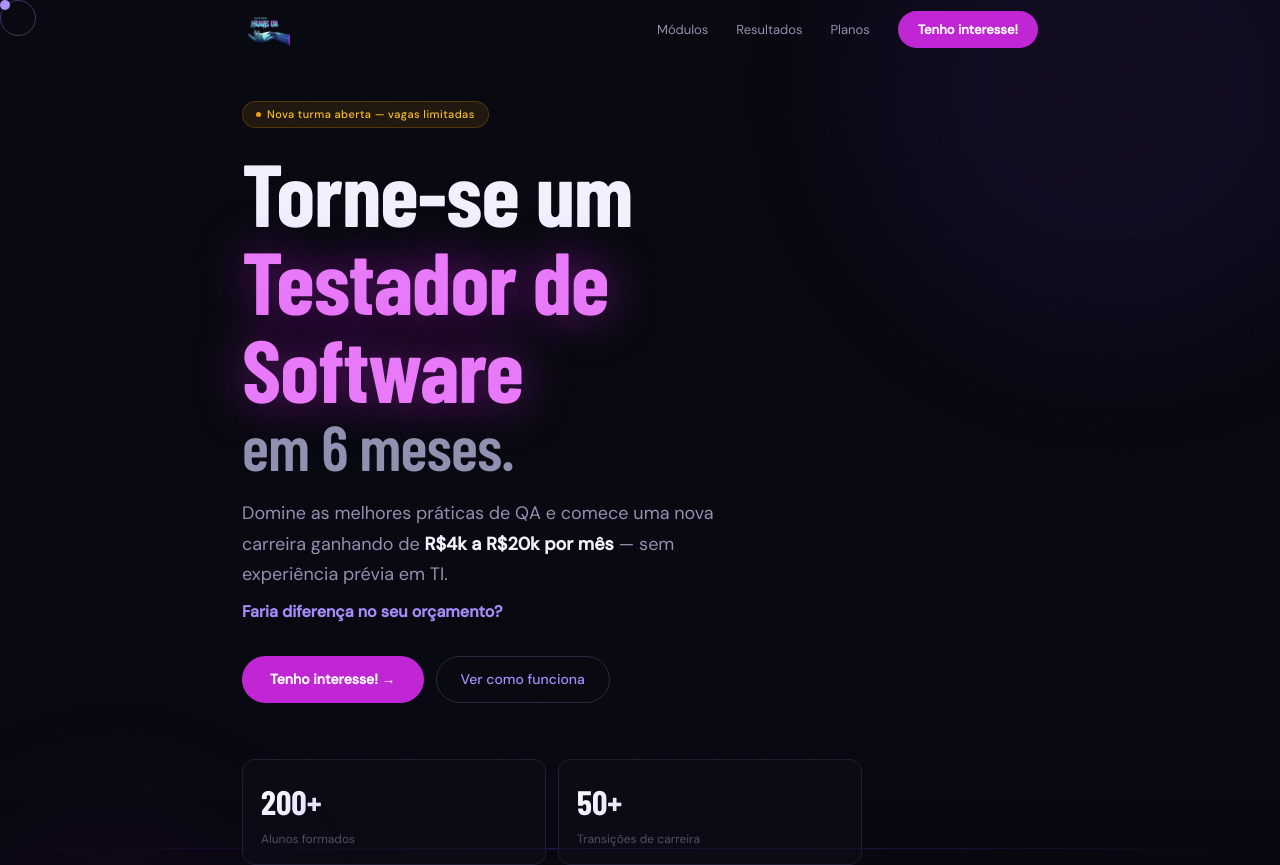
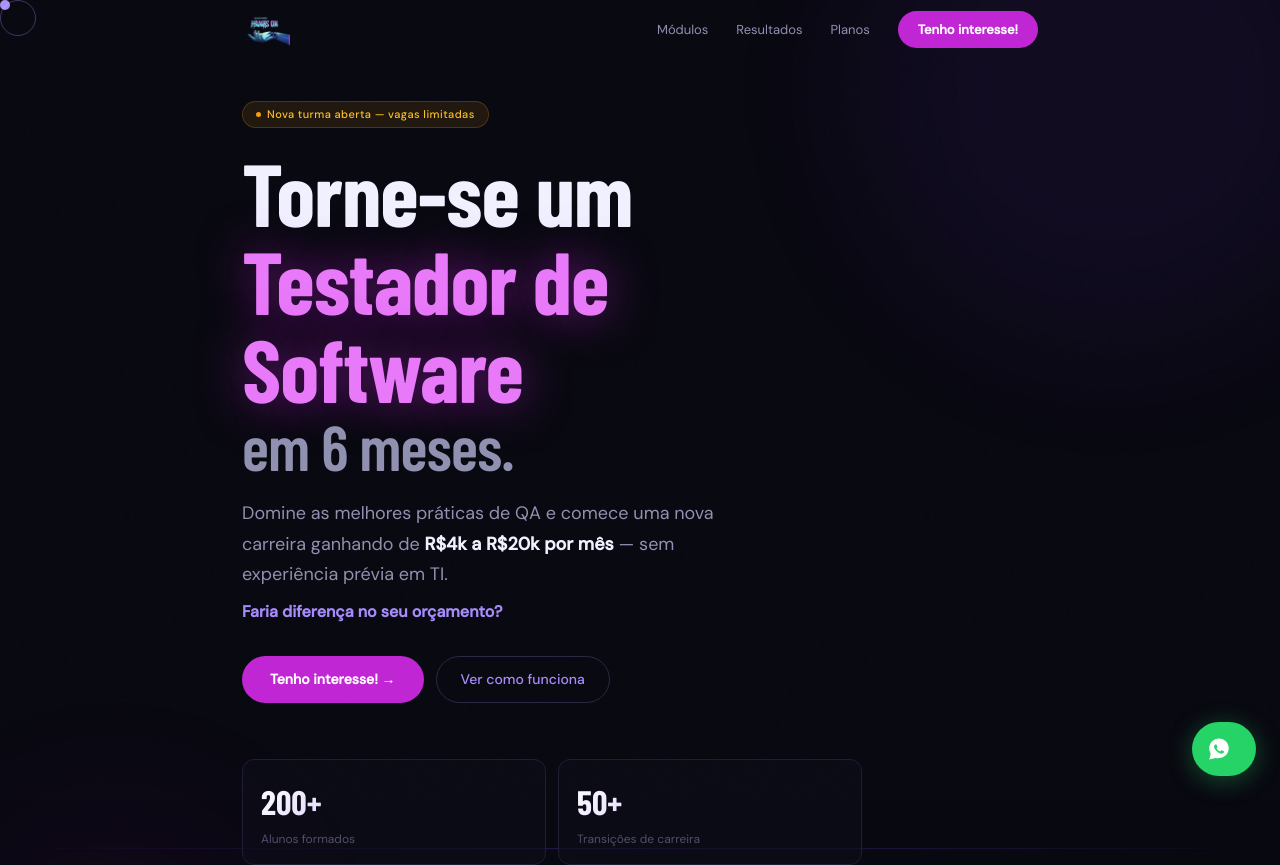
Before and after one commit to Igorsousa1397/handson-lp, a Next.js app: page / in a window 1280 px wide. Shown: the top 865 px of the page. Built offline with nearby package versions, Linux system fonts and the light colour scheme; a web font is replaced by a local one.

Commit message:
feat: botão flutuante WhatsApp para dúvidas

```diff
--- /dev/null
+++ b/app/components/WhatsAppButton.tsx
@@ -0,0 +1,53 @@
+"use client";
+import { useState } from "react";
+
+export default function WhatsAppButton() {
+  const [hovered, setHovered] = useState(false);
+
+  return (
+    <a
+      href="https://wa.me/5511963319196?text=Ol%C3%A1%2C%20tenho%20uma%20d%C3%BAvida%20sobre%20o%20curso%20de%20QA%20do%20Instituto%20Hands%20On!"
+      target="_blank"
+      rel="noopener noreferrer"
+      onMouseEnter={() => setHovered(true)}
+      onMouseLeave={() => setHovered(false)}
+      style={{
+        position: "fixed",
+        bottom: 24,
+        right: 24,
+        zIndex: 1000,
+        display: "flex",
+        alignItems: "center",
+        gap: 10,
+        background: "#25D366",
+        borderRadius: 100,
+        padding: hovered ? "12px 20px 12px 16px" : "14px",
+        boxShadow: "0 4px 24px rgba(37,211,102,0.35)",
+        textDecoration: "none",
+        transition: "all 0.25s cubic-bezier(0.34,1.56,0.64,1)",
+        transform: hovered ? "scale(1.05)" : "scale(1)",
+      }}
+    >
+      {/* Ícone WhatsApp SVG */}
+      <svg width="26" height="26" viewBox="0 0 32 32" fill="none" xmlns="http://www.w3.org/2000/svg">
+        <path d="M16 3C9.373 3 4 8.373 4 15c0 2.385.668 4.61 1.832 6.505L4 29l7.695-1.813A11.94 11.94 0 0016 27c6.627 0 12-5.373 12-12S22.627 3 16 3z" fill="white"/>
+        <path d="M21.5 18.5c-.3-.15-1.77-.87-2.04-.97-.28-.1-.48-.15-.68.15-.2.3-.77.97-.94 1.17-.17.2-.35.22-.65.07-.3-.15-1.26-.46-2.4-1.47-.89-.79-1.48-1.76-1.66-2.06-.17-.3-.02-.46.13-.61.13-.13.3-.35.45-.52.15-.17.2-.3.3-.5.1-.2.05-.37-.02-.52-.08-.15-.68-1.63-.93-2.23-.24-.58-.49-.5-.68-.51-.17-.01-.37-.01-.57-.01s-.52.08-.8.37c-.27.3-1.04 1.02-1.04 2.48s1.07 2.87 1.22 3.07c.15.2 2.1 3.2 5.08 4.49.71.31 1.27.49 1.7.63.72.23 1.37.2 1.88.12.57-.09 1.77-.72 2.02-1.42.25-.7.25-1.3.17-1.42-.07-.12-.27-.2-.57-.35z" fill="#25D366"/>
+      </svg>
+
+      {/* Label animado */}
+      <span style={{
+        color: "#fff",
+        fontFamily: "DM Sans, sans-serif",
+        fontWeight: 600,
+        fontSize: 14,
+        whiteSpace: "nowrap",
+        maxWidth: hovered ? 140 : 0,
+        overflow: "hidden",
+        opacity: hovered ? 1 : 0,
+        transition: "all 0.25s ease",
+      }}>
+        Tirar dúvidas
+      </span>
+    </a>
+  );
+}
--- a/app/layout.tsx
+++ b/app/layout.tsx
@@ -1,5 +1,6 @@
 import type { Metadata } from "next";
 import "./globals.css";
+import WhatsAppButton from "./components/WhatsAppButton";
 
 export const metadata: Metadata = {
   title: "Instituto Hands On — Quality Assurance",
@@ -14,7 +15,10 @@ export default function RootLayout({ children }: { children: React.ReactNode })
         <link rel="preconnect" href="https://fonts.gstatic.com" crossOrigin="anonymous" />
         <link href="https://fonts.googleapis.com/css2?family=Barlow+Condensed:wght@600;700;800&family=DM+Sans:opsz,wght@9..40,300;9..40,400;9..40,500&display=swap" rel="stylesheet" />
       </head>
-      <body>{children}</body>
+      <body>
+        {children}
+        <WhatsAppButton />
+      </body>
     </html>
   );
 }
```
